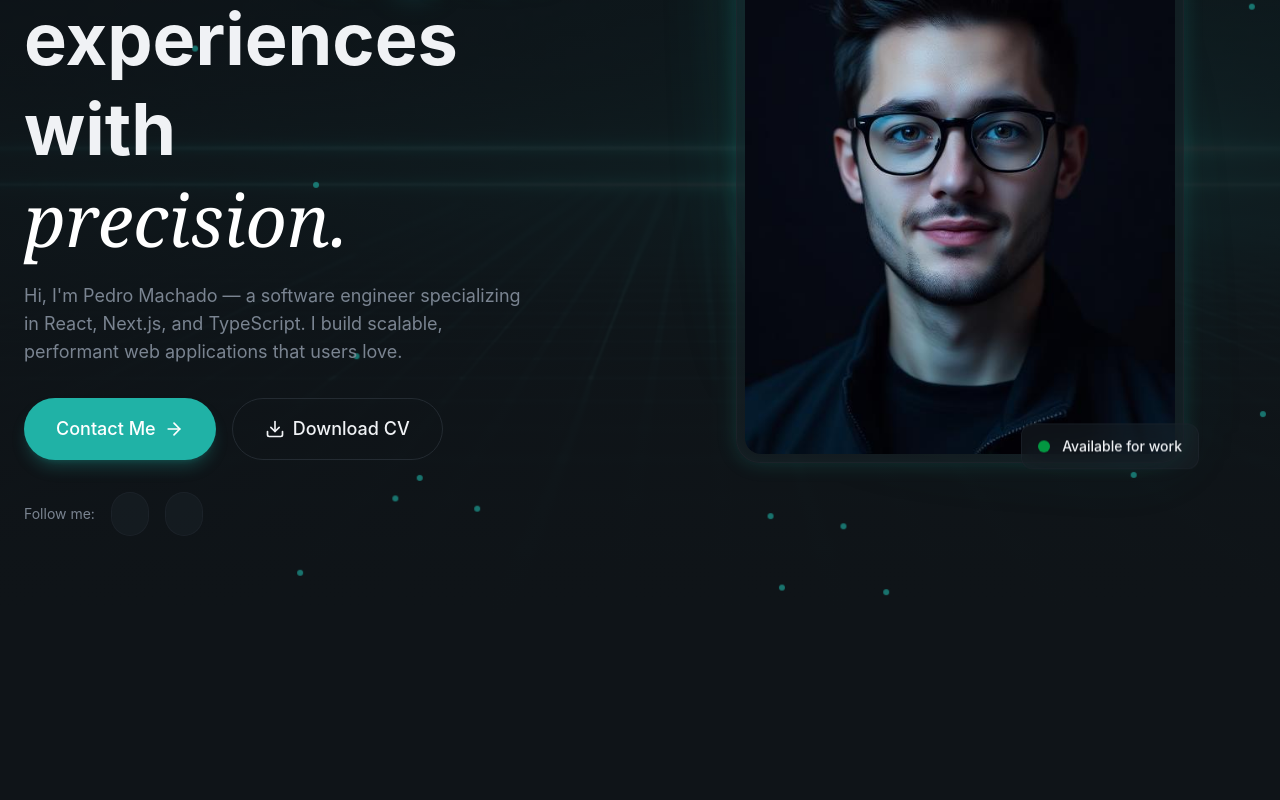
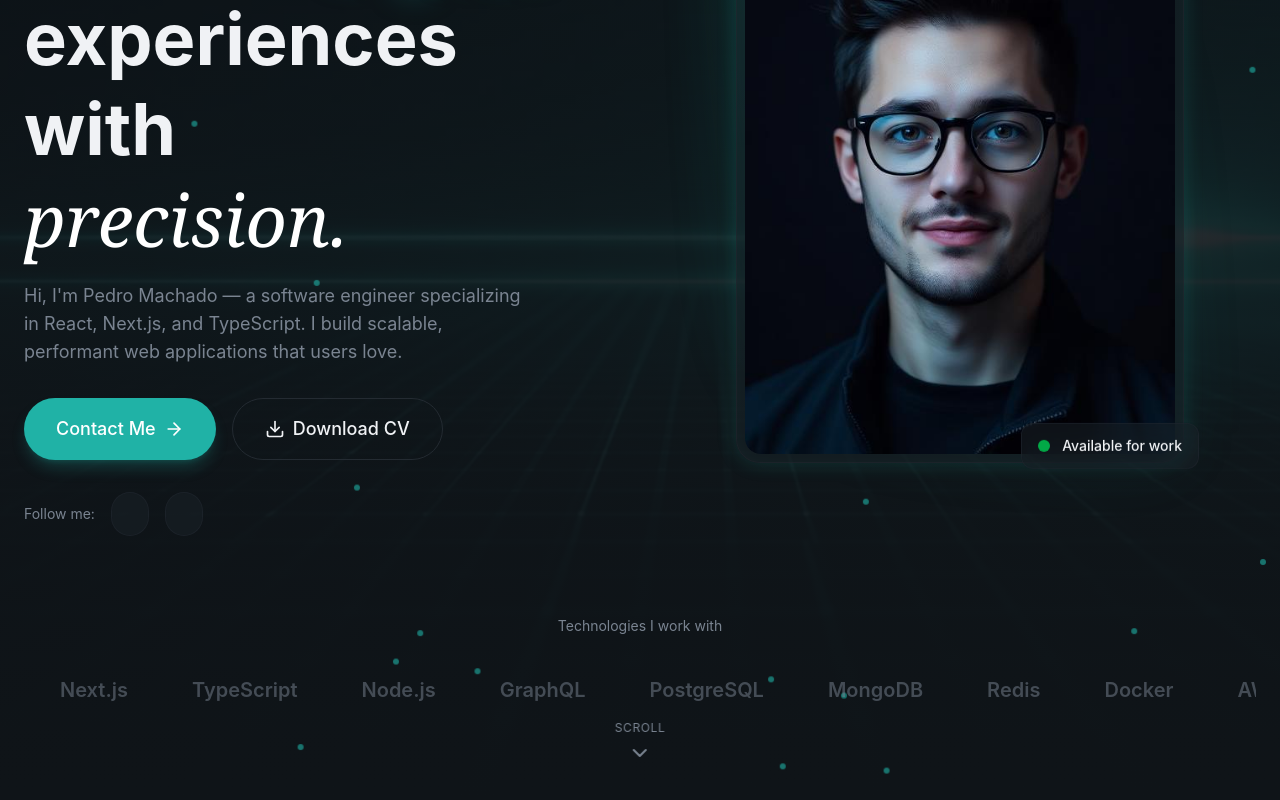
Before and after one commit to yohannesteferi715/personal-portfolio-website-project, a React (Vite) app: page / in a window 1280 px wide. Shown: the part 294-1094 px from the top of the page. Before the commit the page ends 910 px from the top, so only its background shows below. Built offline with nearby package versions, Linux system fonts and the light colour scheme; some icons are missing.

Commit message:
add animated skills marquee and scroll indicator

```diff
--- a/src/layout/Navbar.jsx
+++ b/src/layout/Navbar.jsx
@@ -1,6 +1,6 @@
 import { Button } from "@/components/Button";
 import { Menu, X } from "lucide-react";
-import { useState } from "react";
+import { useState, useEffect } from "react";
 const navLinks = [
    { href: "#about", label: "About" },
    { href: "#projects", label: "Projects" },
@@ -12,10 +12,21 @@ const navLinks = [
 
 
 export const Navbar = () => {
-    const [isMobileMenuOpen, setIsMobileMenuOpen] = useState(false);
+   const [isMobileMenuOpen, setIsMobileMenuOpen] = useState(false);
+   const [isScrolled, setIsScrolled] = useState(false);
+   useEffect(() => {
+      const handleScroll = () => {
+         setIsScrolled(window.scrollY > 50);
+      };
 
+      window.addEventListener("scroll", handleScroll);
 
-   return <header className="fixed top-0 left-0 right-0 bg-transparent py-5 z-50 ">
+      return () => window.removeEventListener("scroll", handleScroll);
+   }, []);
+
+   return <header     className={`fixed top-0 left-0 right-0 transition-all duration-500 ${
+        isScrolled ? "glass-strong py-3" : "bg-transparent py-5"
+      }  z-50`}>
       <nav className="container mx-auto px-6 flex items-center justify-between">
          <a href="#"
             className="text-xl font-bold tracking-tight hover:text-primary">
@@ -45,15 +56,15 @@ export const Navbar = () => {
          </div>
 
          {/* Mobile Menu Button*/}
-         <button className="md:hidden p-2 text-foreground cursor-pointer"onClick={()=>{
-               setIsMobileMenuOpen((prev)=>!prev)
+         <button className="md:hidden p-2 text-foreground cursor-pointer" onClick={() => {
+            setIsMobileMenuOpen((prev) => !prev)
          }}>
-           { isMobileMenuOpen ?<X/>: <Menu size={24} /> }
+            {isMobileMenuOpen ? <X /> : <Menu size={24} />}
 
 
          </button>
       </nav>
-     {isMobileMenuOpen &&( <div className="md:hidden glass-strong  animate-fade-in">
+      {isMobileMenuOpen && (<div className="md:hidden glass-strong  animate-fade-in">
          <div className="container  mx-auto px-6 py-6 flex flex-col ">
             {navLinks.map(
                (link, index) => (
@@ -69,7 +80,7 @@ export const Navbar = () => {
             <Button>Contact Me </Button>
          </div>
       </div>
-)}
+      )}
    </header>
 
 
--- a/src/sections/Hero.jsx
+++ b/src/sections/Hero.jsx
@@ -2,11 +2,34 @@ import { Button } from '@/components/Button'
 import {
    ArrowRight,
    Download,
+   ChevronDown,
 } from "lucide-react";
 
 import { SiGithub, SiX } from "@icons-pack/react-simple-icons";
 
 import { AnimatedBorderButton } from '../components/AnimatedBorderButton'
+
+const skills = [
+   "React",
+   "Next.js",
+   "TypeScript",
+   "Node.js",
+   "GraphQL",
+   "PostgreSQL",
+   "MongoDB",
+   "Redis",
+   "Docker",
+   "AWS",
+   "Vercel",
+   "Tailwind CSS",
+   "Prisma",
+   "Jest",
+   "Cypress",
+   "Figma",
+   "Git",
+   "GitHub Actions",
+];
+
 
 export const Hero = () => {
    return <section className="relative min-h-screen flex items-center overflow-hidden">
@@ -133,9 +156,38 @@ export const Hero = () => {
                </div>
             </div>
          </div>
+         {/* Skills Section */}
+
+         <div className="mt-20 animate-fade-in animation-delay-600">
+            <p className="text-sm text-muted-foreground mb-6 text-center">
+               Technologies I work with
+            </p>
+            <div className="relative overflow-hidden">
+               <div className="flex animate-marquee">
+                  {[...skills, ...skills].map((skill, idx) => (
+                     <div key={idx} className="flex-shrink-0 px-8 py-4">
+                        <span className="text-xl font-semibold text-muted-foreground/50 hover:text-muted-foreground transition-colors">
+                           {skill}
+                        </span>
+                     </div>
+                  ))}
+               </div>
+            </div>
+         </div>
 
       </div>
-
+      <div
+         className="absolute bottom-8 left-1/2 -translate-x-1/2
+      animate-fade-in animation-delay-800"
+      >
+         <a
+            href="#about"
+            className="flex flex-col items-center gap-2 text-muted-foreground hover:text-primary transition-colors group"
+         >
+            <span className="text-xs uppercase tracking-wider">Scroll</span>
+            <ChevronDown className="w-6 h-6 animate-bounce" />
+         </a>
+      </div>
 
 
 
```
